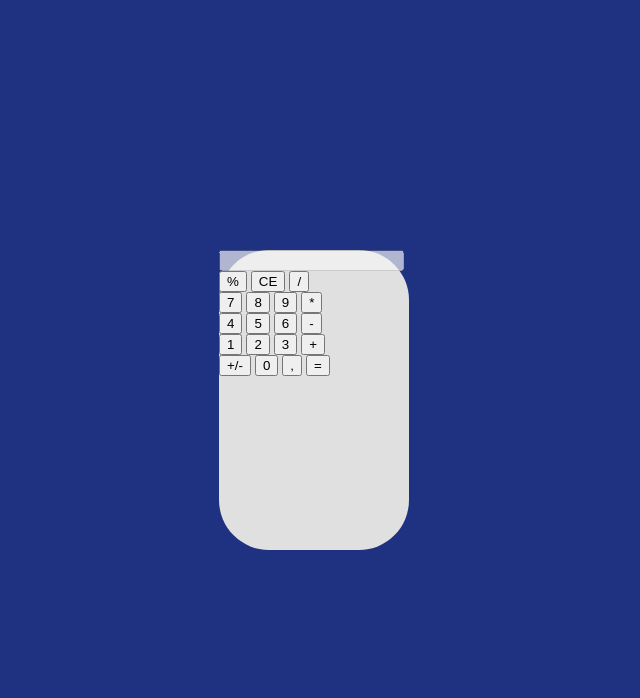
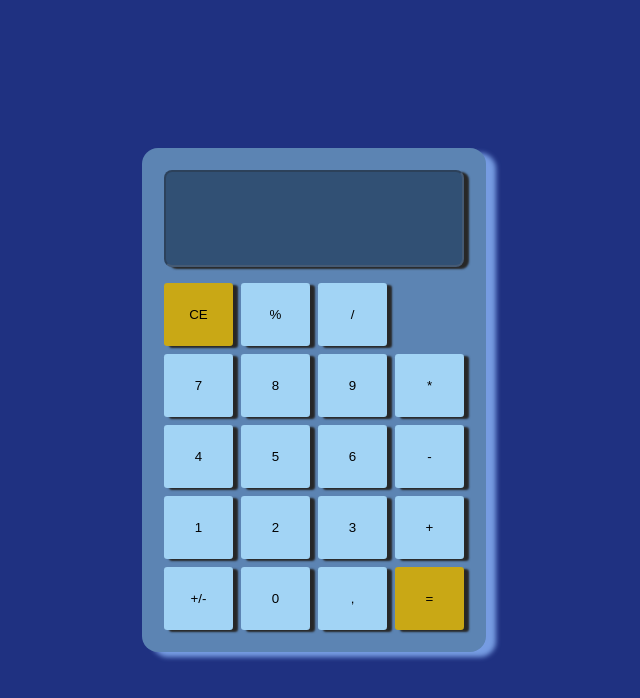
Before and after one commit to LucasRomeo18/proyecto_js, a plain HTML site: page calculadora.html in a window 1280 px wide. Shown: the whole page, without its empty margins (326-966 px from the left). Drawn offline with Linux system fonts and the light colour scheme.

Commit message:
estilo a la calculadora

```diff
--- a/calculadora.html
+++ b/calculadora.html
@@ -10,31 +10,26 @@
     <div class="container">
         <div id="calculator" class="calculatorstyle">
             <input type="text" value="" disabled class="display">
+            <input type="button" value="CE" class="CE">
+            <input type="button" value="%" class="btn">
+            <input type="button" value="/" class="btn">
             <br>
-            <input type="button" value="%">
-            <input type="button" value="CE">
-            <input type="button" value="/">
-            <br>
-            <input type="button" value="7">
-            <input type="button" value="8">
-            <input type="button" value="9">
-            <input type="button" value="*">
-            <br>
-            <input type="button" value="4">
-            <input type="button" value="5">
-            <input type="button" value="6">
-            <input type="button" value="-">
-            <br>
-            <input type="button" value="1">
-            <input type="button" value="2">
-            <input type="button" value="3">
-            <input type="button" value="+">
-            <br>
-            <input type="button" value="+/-">
-            <input type="button" value="0">
-            <input type="button" value=",">
-            <input type="button" value="=">
-            <br>
+            <input type="button" value="7" class="btn">
+            <input type="button" value="8" class="btn">
+            <input type="button" value="9" class="btn">
+            <input type="button" value="*" class="btn">
+            <input type="button" value="4" class="btn">
+            <input type="button" value="5" class="btn">
+            <input type="button" value="6" class="btn">
+            <input type="button" value="-" class="btn">
+            <input type="button" value="1" class="btn">
+            <input type="button" value="2" class="btn">
+            <input type="button" value="3" class="btn">
+            <input type="button" value="+" class="btn">
+            <input type="button" value="+/-" class="btn">
+            <input type="button" value="0" class="btn">
+            <input type="button" value="," class="coma">
+            <input type="button" value="=" class="igual">
         </div>
     </div>
     <script src="/script/calculator.js"></script>
--- a/css/calculator.css
+++ b/css/calculator.css
@@ -10,10 +10,76 @@ body{
     align-items: center;
 }
 .calculatorstyle{
-    width: 190px;
-    height: 300px;
-    border-radius: 50px;
-    background: #e0e0e0;
+    background: #5c84b3;
+    display: grid;
+    grid-template-columns: repeat(4, 1fr);
+    width: 300px;
+    max-width: 100%;
+    padding: 1.4rem;
+    border-radius: 1rem;
+    gap: 0.5rem;
+    box-shadow: 10px 5px 5px rgb(118, 156, 226);
+}
+.display{
+    grid-column: 1 / -1;
+    background-color: #315074;
+    font-size: 5rem;
+    border-radius: 0.5rem;
+    text-align: right;
+    margin-bottom: 0.5rem;
+    font-family: monospace;
+    font-weight: 600;
+    box-shadow: 5px 2px 2px rgb(39, 39, 39);
+}
+
+.btn{
+    background-color: rgb(162, 212, 245);
+    border-radius: 0.2rem;
+    border: none;
+    padding: 1.5rem .5rem;
+    display: flex;
     justify-content: center;
     align-items: center;
+    cursor: pointer;
+    box-shadow: 5px 2px 2px rgb(39, 39, 39);
 }
+
+.btn:hover{
+    background-color: #335881;
+}
+
+.igual{
+    background-color: #c9a815;
+    border: none;
+    border-radius: 0.2rem;
+    cursor: pointer;
+    box-shadow: 5px 2px 2px rgb(39, 39, 39);
+}
+
+.igual:hover{
+    background-color: #8d750d;
+}
+
+.CE{
+    background-color: #c9a815;
+    border: none;
+    border-radius: 0.2rem;
+    cursor: pointer;
+    box-shadow: 5px 2px 2px rgb(39, 39, 39);
+}
+
+.CE:hover{
+    background-color: #8d750d;
+}
+
+.coma{
+    background-color:  rgb(162, 212, 245);;
+    border: none;
+    border-radius: 0.2rem;
+    cursor: pointer;
+    box-shadow: 5px 2px 2px rgb(39, 39, 39);
+}
+
+.coma:hover{
+    background-color: #335881;
+}
```
